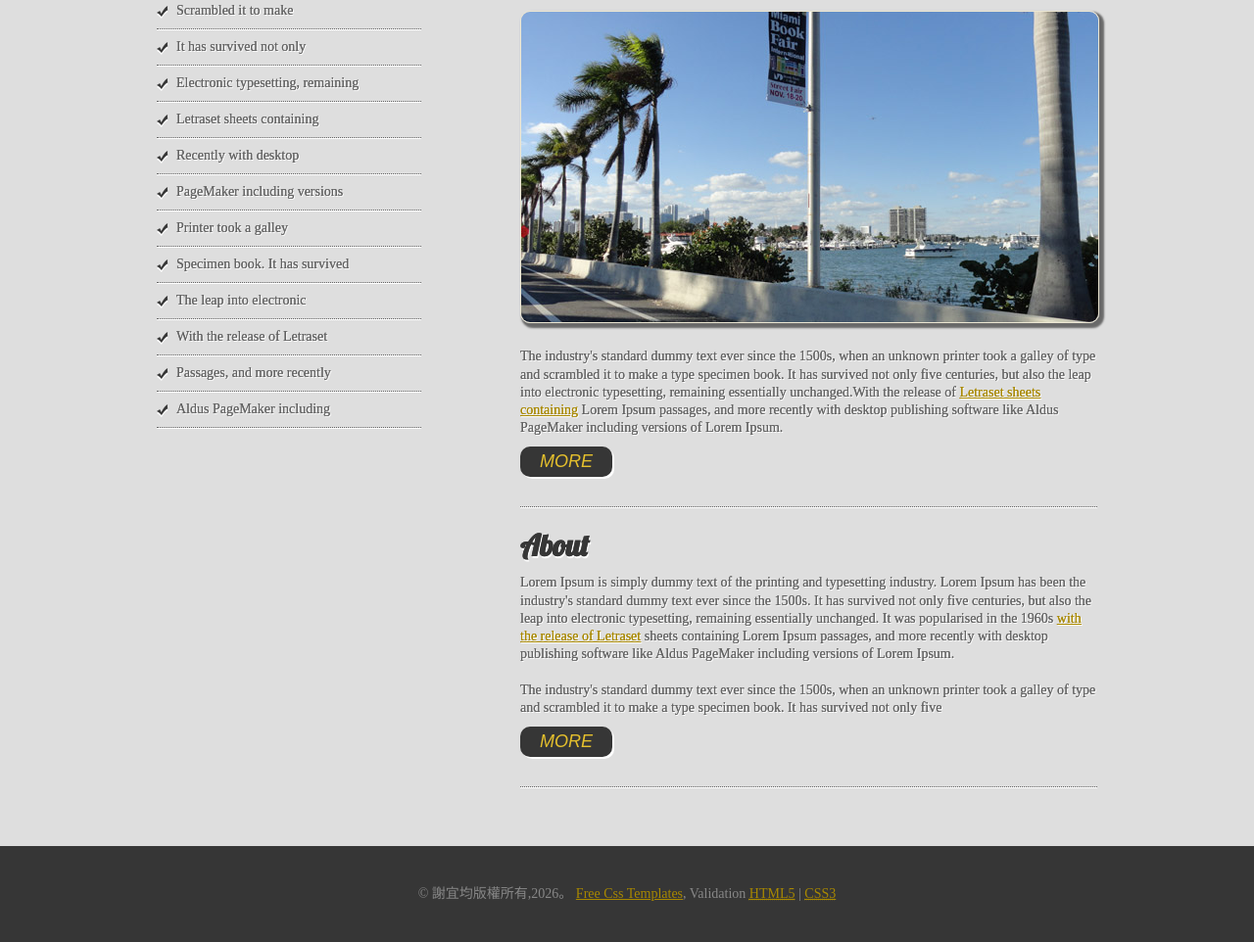
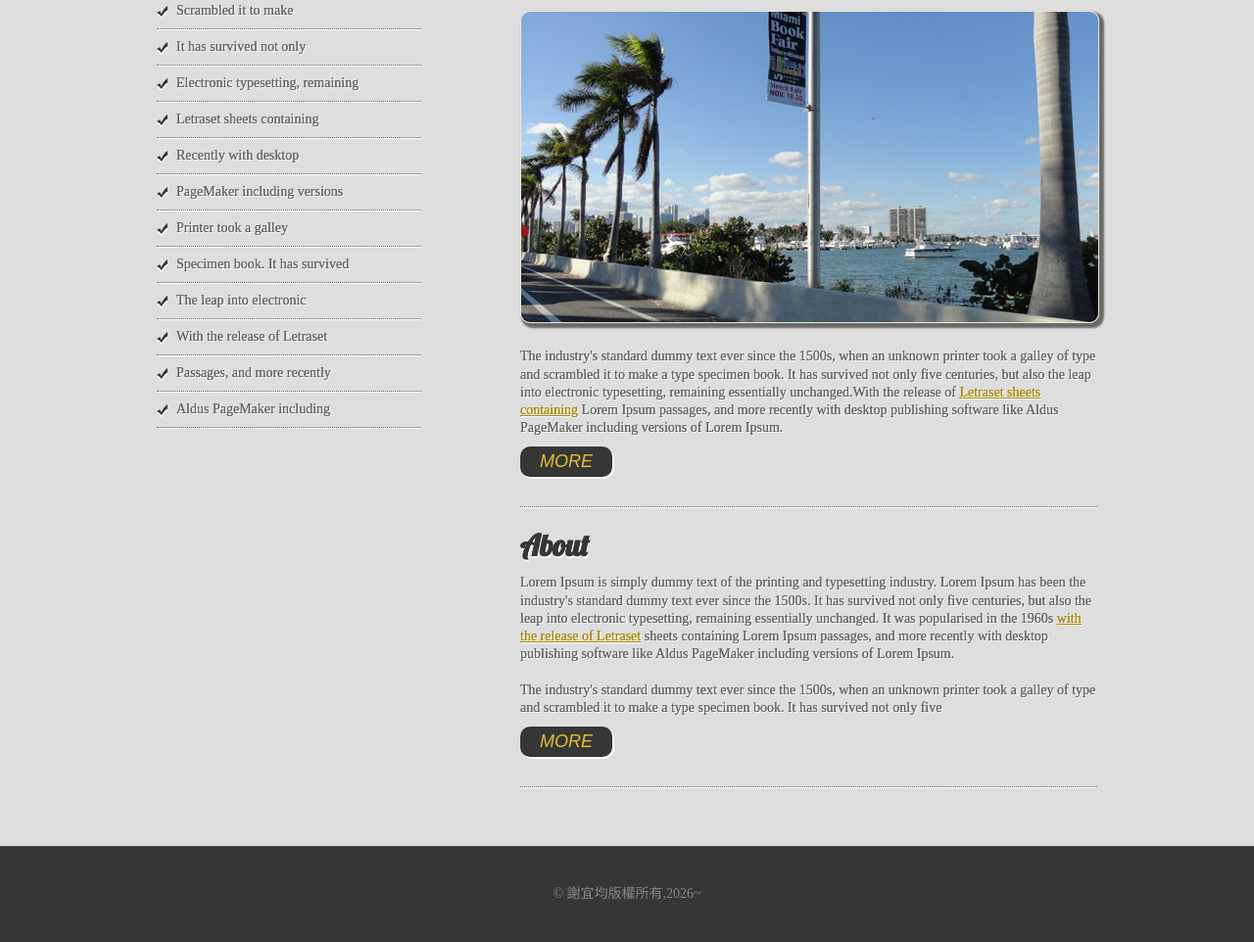
Before and after one commit to eva-lgtn/hw3, a plain HTML site: page index.html in a window 1280 px wide. Shown: the part 651-1613 px from the top of the page at 98% size. Drawn offline with Linux system fonts and the light colour scheme; a web font is replaced by a local one.

Commit message:
Add files via upload

```diff
--- a/index.html
+++ b/index.html
@@ -79,9 +79,7 @@ Released: 4.3.13
 </section>
 <footer>
 	<p>
-        &copy; 謝宜均版權所有,2026。 <a href="http://www.cssing.org" title="Free Css Templates">Free Css Templates</a>, Validation
-        <a class="footerLink" href="http://validator.w3.org/check/referer" title="This page validates as HTML5"><abbr title="HyperText Markup Language">HTML5</abbr></a> |
-        <a class="footerLink" href="http://jigsaw.w3.org/css-validator/check/referer" title="This page validates as CSS"><abbr title="Cascading Style Sheets">CSS3</abbr></a>
+        &copy; 謝宜均版權所有,2026~
     </p>
 </footer>
 </body>
```
